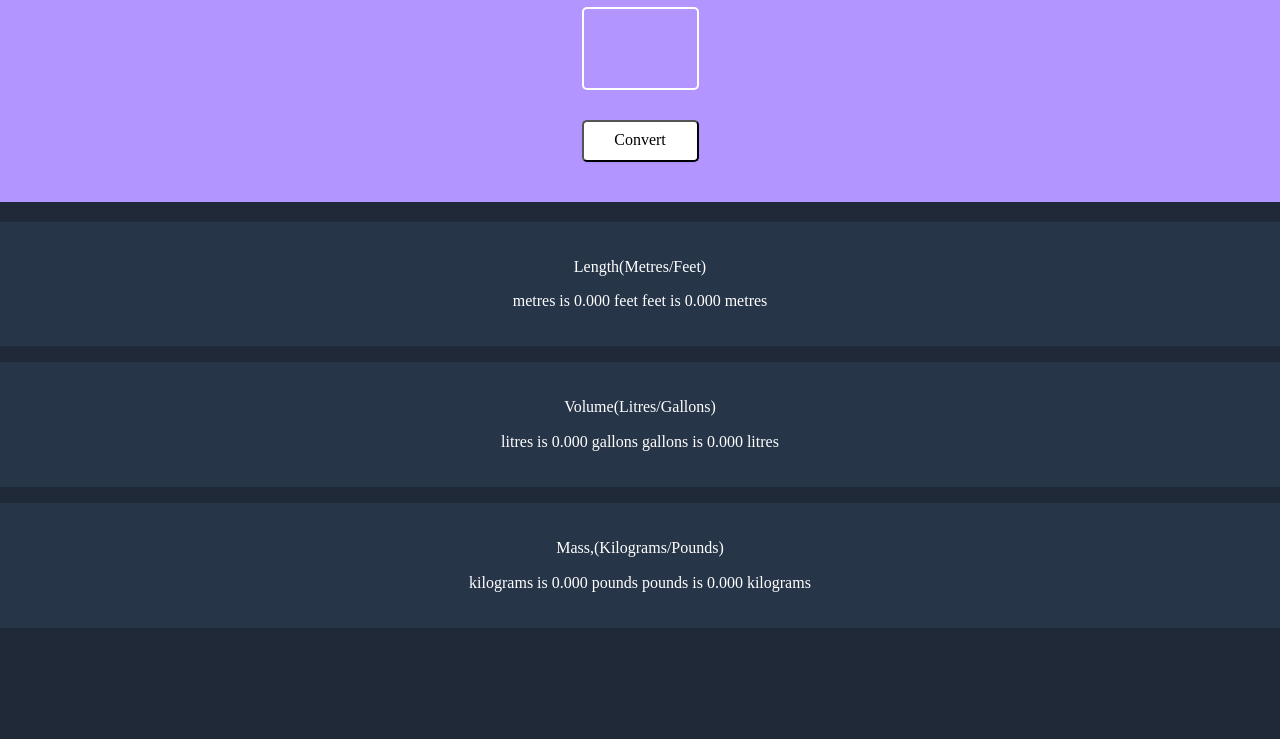
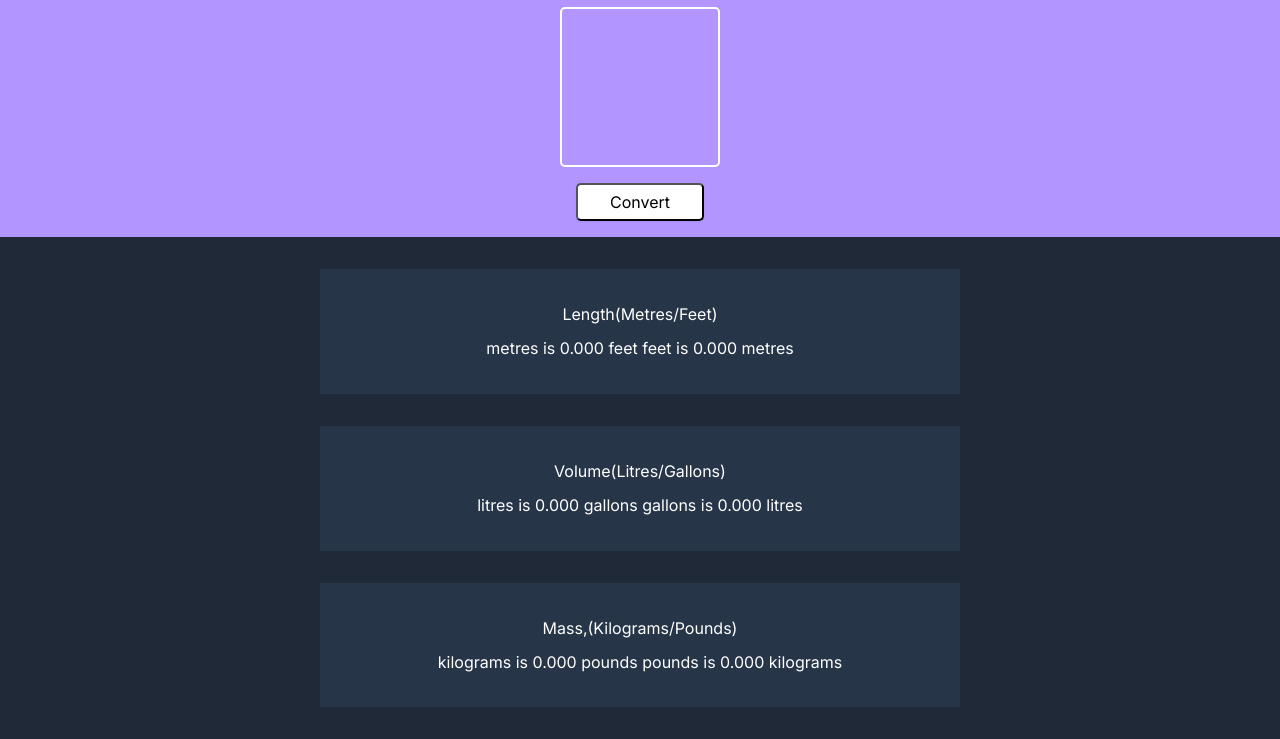
Before and after one commit to Pharma2022/Unit-Converter, a website built with Vite: page index.html in a window 1280 px wide. Shown: the part 93-832 px from the top of the page. Before the commit the page ends 800 px from the top, so only its background shows below. Built offline with nearby package versions, Linux system fonts and the light colour scheme.

Commit message:
Add files via upload

```diff
--- a/index.css
+++ b/index.css
@@ -1,34 +1,55 @@
+*,*::before,*::after{
+    box-sizing: border-box;
+    font-family: 'Inter', sans-serif;
+     text-align: center;
+}
 
-body{
-    margin-top:10px;
-    text-align: center;
-    background-color:#1F2937;
+body,html{
+  padding: 0;
+  margin: 0;
 
+   background-color:#1F2937;
 
-    color: white;
 
 }
 
 #lilac-body{
+    display: flex;
+    flex-direction: column;
+    margin: 0 auto;
+
     background-color:#B295FF;
-    padding: 10px 30px;
-    margin-bottom: 20px;
+
+
+
+}
+
+h1{
+     font-family: 'Inter', sans-serif;
+    font-size: 2.5rem;
+    font-weight: 800;
+    color: white;
+    text-shadow: 0px 0px black;
 
 }
 
 Button{
-    margin: 30px;
-    width: 117px;
-   height: 42px;
+    display: flex;
+    flex-direction: column;
+    justify-content: center;
+    margin: 1em auto;
+padding: 0.5em 2em;
+
    background-color: white;
    box-shadow: 0px 1px 2px rgba(0, 0, 0, 0.05);
    border-radius: 5px;
 }
 #input-el{
-font-size: 30pt;
-color:red;
-width: 117px;
-height: 83px;
+    font-weight: 800;
+font-size: 3.625rem;
+color:white;
+width: 10rem;
+height: 10rem;
 background: #B295FF;
 border: 2px solid white;
 border-radius: 5px;
@@ -38,10 +59,12 @@ text-align: center;
 
 
 #length-el, #volume-el, #mass-el{
+    margin: 2em auto;
 text-align: center;
 background: #273549;
   color: white;
-  font-weight: 10;
- padding: 20px;
+  font-weight: "Semi-bold";
+ padding: 1.25em;
  min-width: 40%;
+ max-width: 40em;
 }
--- a/index.html
+++ b/index.html
@@ -1,9 +1,10 @@
 <html>
-    <head><link rel="stylesheet" href="https://cdnjs.cloudflare.com/ajax/libs/normalize/8.0.1/normalize.css">
+    <head><link rel="stylesheet" href="https://cdnjs.cloudflare.com/ajax/libs/normalize/8.0.1/normalize.css"><link rel="stylesheet" href="https://cdnjs.cloudflare.com/ajax/libs/normalize/8.0.1/normalize.css">
         <link rel="stylesheet" href="index.css">
+        <link rel="preconnect" href="https://fonts.googleapis.com"><link rel="preconnect" href="https://fonts.gstatic.com" crossorigin><link href="https://fonts.googleapis.com/css2?family=Inter:wght@100;200;300;400;500;600;700;800;900&display=swap" rel="stylesheet">
     </head>
     <body>
-
+        <div class = "container">
         <div id= "lilac-body">
                 <h1>Metric/Imperial Unit Conversion</h1>
             <div>
@@ -28,7 +29,7 @@
             </p>
             </div>
 
-
+        <div>
         <script src="index.js"></script>
     </body>
 </html>
--- a/index.js
+++ b/index.js
@@ -1,3 +1,9 @@
+/*
+1 meter = 3.281 feet
+1 liter = 0.264 gallon
+1 kilogram = 2.204 pound
+*/
+
 // javascript
 
 
@@ -5,19 +11,18 @@
 
 const inputEl = document.getElementById("input-el")
 const convertEl=document.getElementById("convert-el")
-const lengthEl=document.getElementById("length-el")
-const volumeEl=document.getElementById("volume-el")
-const massEl=document.getElementById("mass-el")
 
 
-const myArray=[lengthEl,volumeEl,massEl]
+
+const myArray=[document.getElementById("length-el"),
+document.getElementById("volume-el"),
+document.getElementById("mass-el")]
 const myConversionFactor=[3.281,0.264,2.204]
 const myMetric=["metres","litres","kilograms"]
 const myImperial=["feet","gallons","pounds"]
 const myUnitString=["Length(Metres/Feet)", "Volume(Litres/Gallons)", "Mass,(Kilograms/Pounds)"]
 
 let inputValue = 0
-
 
 render(myArray,myConversionFactor,myMetric,myImperial,myUnitString,inputValue)
 
@@ -30,13 +35,26 @@ render(myArray,myConversionFactor,myMetric,myImperial,myUnitString,inputValue)
 function render(arr,cVf,metric,imperial,unitString,inputValue){
  inputValue= inputEl.value
     for (let i=0; i<arr.length; i++){
-        let multiply= inputValue*cVf[i]
-        let divide= inputValue/cVf[i]
+
 
       arr[i].innerHTML=  `<p>  ${unitString[i]}</p>
-      <p>${inputValue} ${metric[i]} is ${multiply.toFixed(3)} ${imperial[i]}
-       ${inputValue} ${imperial[i]} is ${divide.toFixed(3)} ${metric[i]}
+      <p>${inputValue} ${metric[i]} is ${(inputValue*cVf[i]).toFixed(3)} ${imperial[i]}
+       ${inputValue} ${imperial[i]} is ${(inputValue/cVf[i]).toFixed(3)} ${metric[i]}
        </p>`
 
     }
 }
+
+
+function render(arr,cVf,metric,imperial,unitString,inputValue){
+ inputValue= inputEl.value
+    for (let i=0; i<arr.length; i++){
+
+
+      arr[i].innerHTML=  `<p>  ${unitString[i]}</p>
+      <p>${inputValue} ${metric[i]} is ${(inputValue*cVf[i]).toFixed(3)} ${imperial[i]}
+       ${inputValue} ${imperial[i]} is ${(inputValue/cVf[i]).toFixed(3)} ${metric[i]}
+       </p>`
+
+    }
+}
--- /dev/null
+++ b/vite.config.js
@@ -0,0 +1,6 @@
+import {defineConfig} from 'vite'
+
+
+export default defineConfig({
+	plugins: []
+})
```
Also changed, not shown: package.json (added, +13 -0 lines), README.md.
